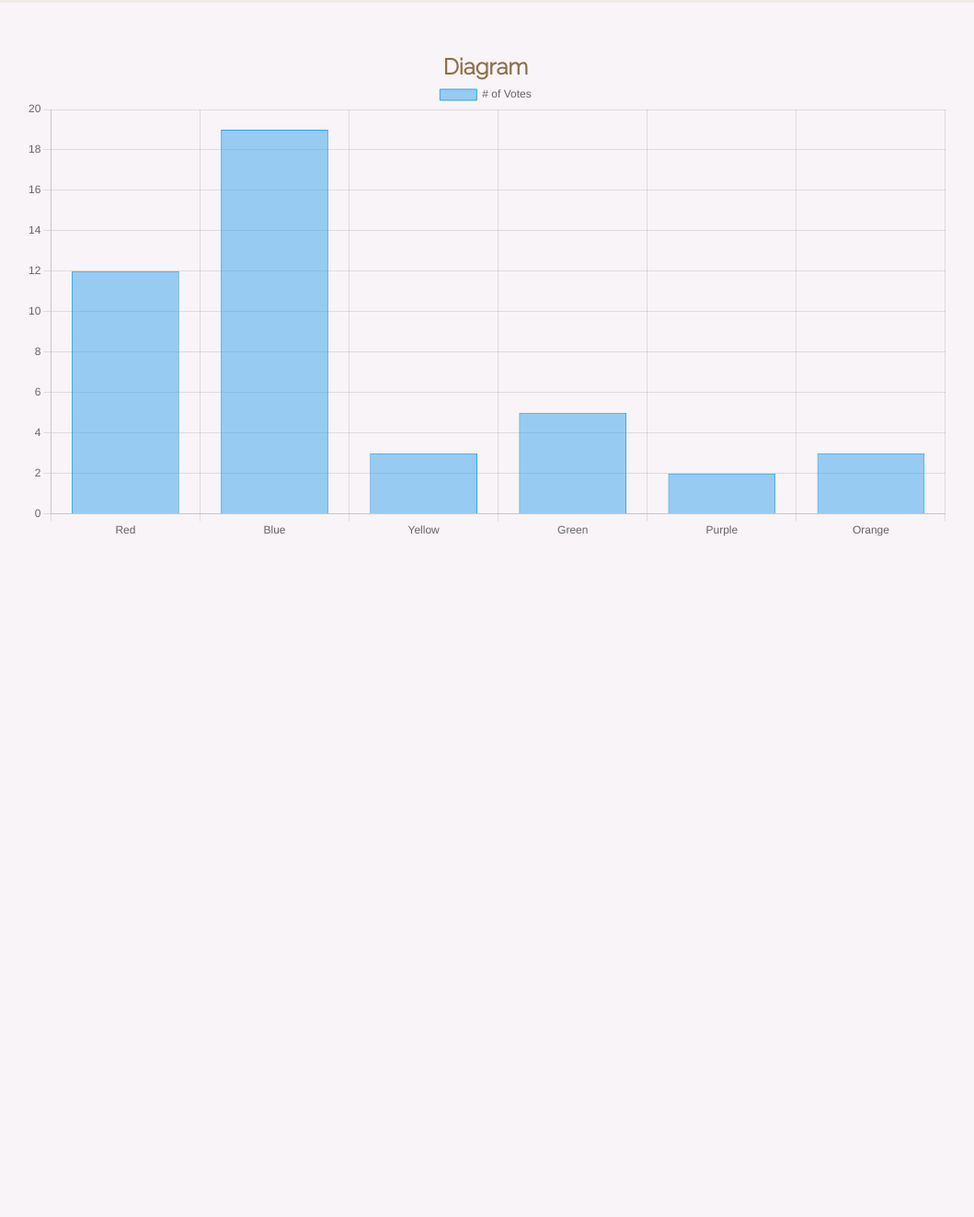
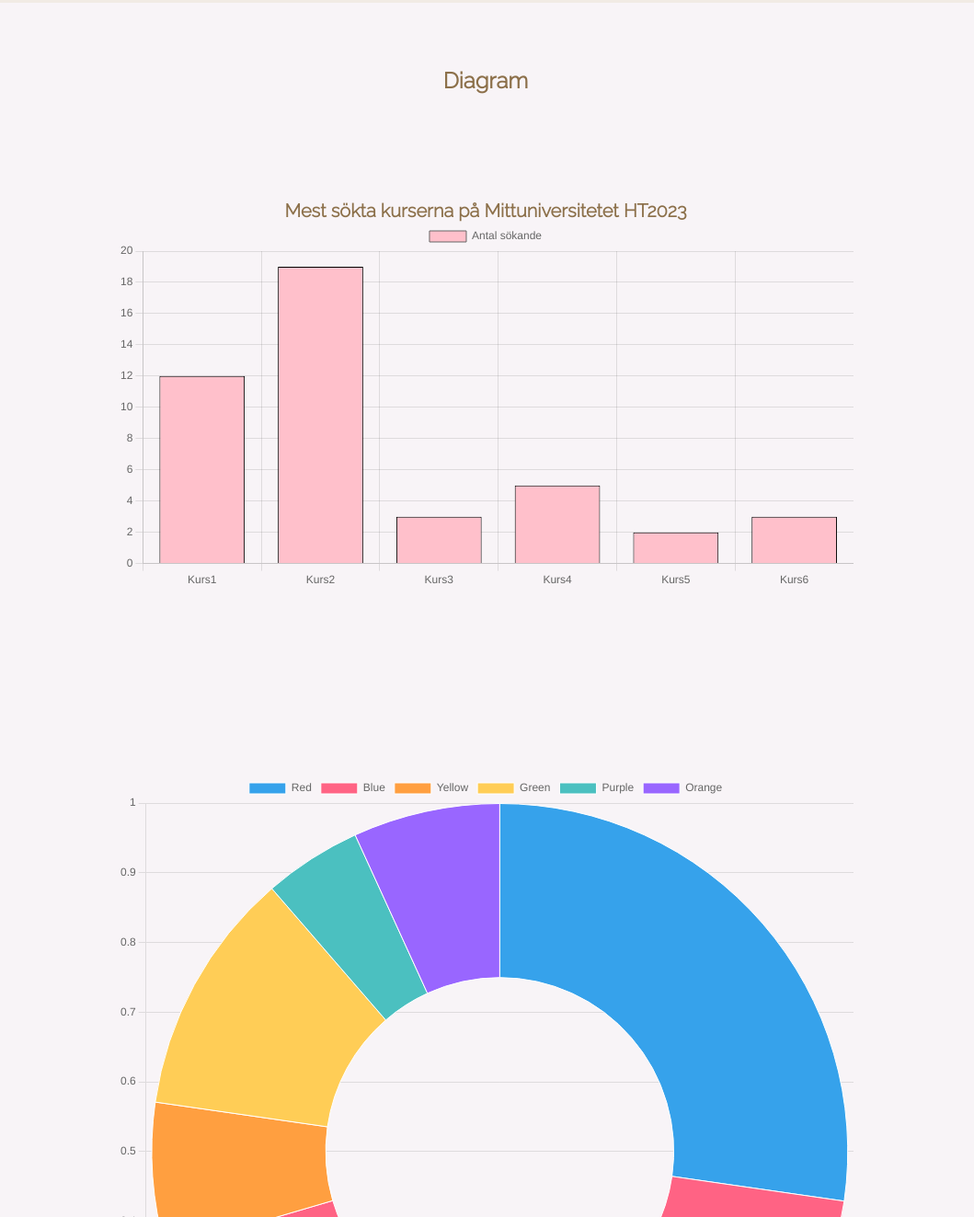
Before and after one commit to Anne-Lii/frontend_moment4_animationer, a website built with Parcel: page src/diagram.html in a window 1280 px wide. Shown: the part 197-1520 px from the top of the page at 92% size, without its empty margins (112-1171 px from the left). Before the commit the page ends 800 px from the top, so only its background shows below. Built offline with nearby package versions, Linux system fonts and the light colour scheme; no server answers.

Commit message:
justerat diagram

```diff
--- a/src/CSS/_layout.scss
+++ b/src/CSS/_layout.scss
@@ -187,18 +187,27 @@ header {
 }
 
 #main_diagram {
-    @extend #main_index;
+    @extend #main_sass;
+    h1 {
+        padding-bottom: 60px;;
+    }
 
 }
 
 #stapelChart {
-    width: 1000px;
-    max-width: 80%;
+    width: 800px;
+    max-width: 90%;
     margin: auto;
 }
 
+#doughnutChart {
+    @extend #stapelChart;
+    margin-top: 200px;
+    margin-bottom: 200px;
+}
+
 #main_map {
-    @extend #main_index;
+    @extend #main_sass;
 }
 
 //annat färgschema för mörkt tema
--- a/src/JS/main.js
+++ b/src/JS/main.js
@@ -25,22 +25,25 @@ async function init() {
 
             //skickar data från API vidare till andra funktioner
             filterInput(data);
-            displayData(data);
         }*/
+        displayData(data);
     } catch (error) {
 
     }
 }
 
 const stapelChartEl = document.getElementById('stapelChart');
+const doughnutChartEl = document.getElementById('doughnutChart');
 
 new Chart(stapelChartEl, {
-  type: 'bar',
-  data: {
-    labels: ['Red', 'Blue', 'Yellow', 'Green', 'Purple', 'Orange'],
+  type: 'bar', //typ av diagram (stapeldiagram)
+  data: { //datan för diagrammet
+    labels: ['Kurs1', 'Kurs2', 'Kurs3', 'Kurs4', 'Kurs5', 'Kurs6'], //namnen på de olika staplarna
     datasets: [{
-      label: '# of Votes',
-      data: [12, 19, 3, 5, 2, 3],
+      label: 'Antal sökande', //vad staplarna består av
+      backgroundColor: 'pink',
+      borderColor: 'darkpink',
+      data: [12, 19, 3, 5, 2, 3], //input värden
       borderWidth: 1
     }]
   },
@@ -52,6 +55,29 @@ new Chart(stapelChartEl, {
     }
   }
 });
+
+
+
+
+
+new Chart(doughnutChartEl, {
+    type: 'doughnut',//typ av diagram (cirkeldiagram)
+    data: {
+      labels: ['Red', 'Blue', 'Yellow', 'Green', 'Purple', 'Orange'],
+      datasets: [{
+        label: '# of Votes',
+        data: [12, 19, 3, 5, 2, 3],
+        borderWidth: 1
+      }]
+    },
+    options: {
+      scales: {
+        y: {
+          beginAtZero: true
+        }
+      }
+    }
+  });
 
 //filtrering från sökrutan
 /*function filterInput(data) {
--- a/src/diagram.html
+++ b/src/diagram.html
@@ -61,7 +61,13 @@
        <h1>Diagram</h1>
 
        <div>
+        <h2>Mest sökta kurserna på Mittuniversitetet HT2023</h2>
         <canvas id="stapelChart"></canvas>
+      </div>
+
+
+      <div>
+        <canvas id="doughnutChart"></canvas>
       </div>
 
     </main>
```
